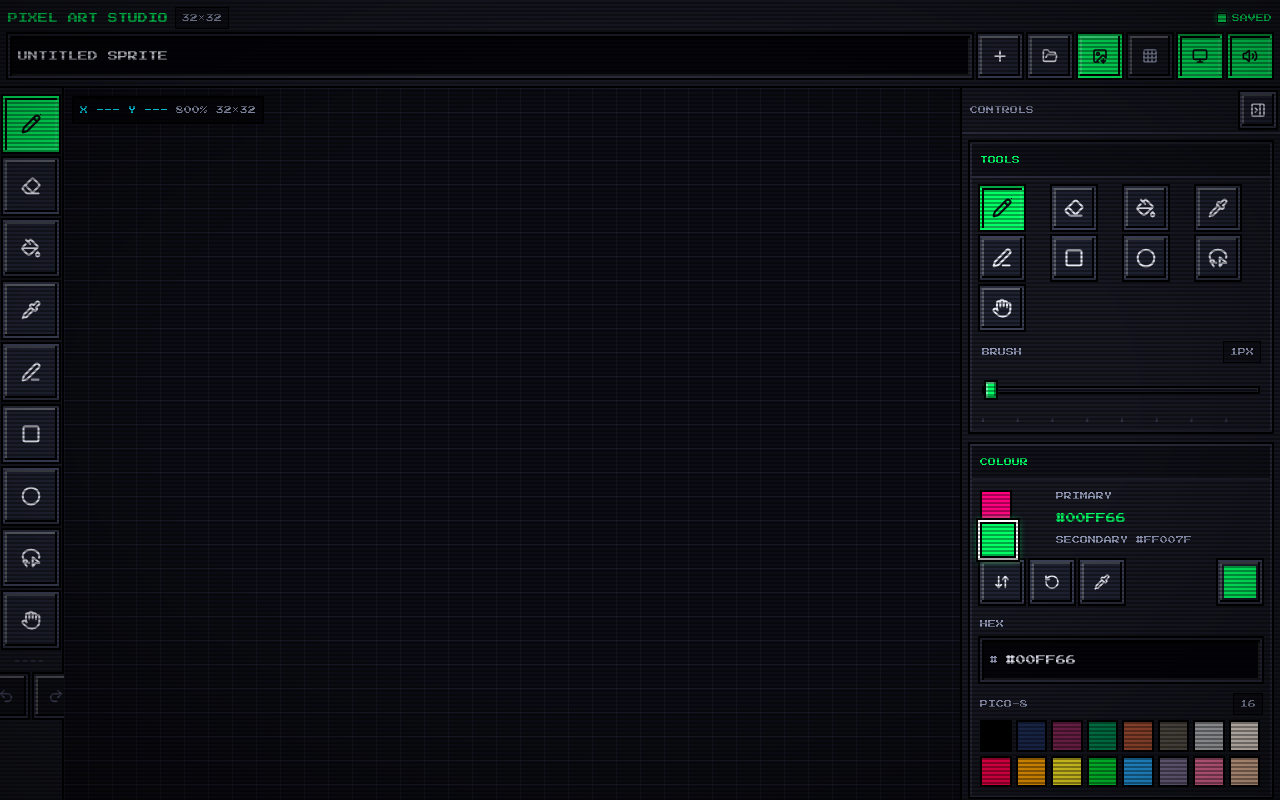
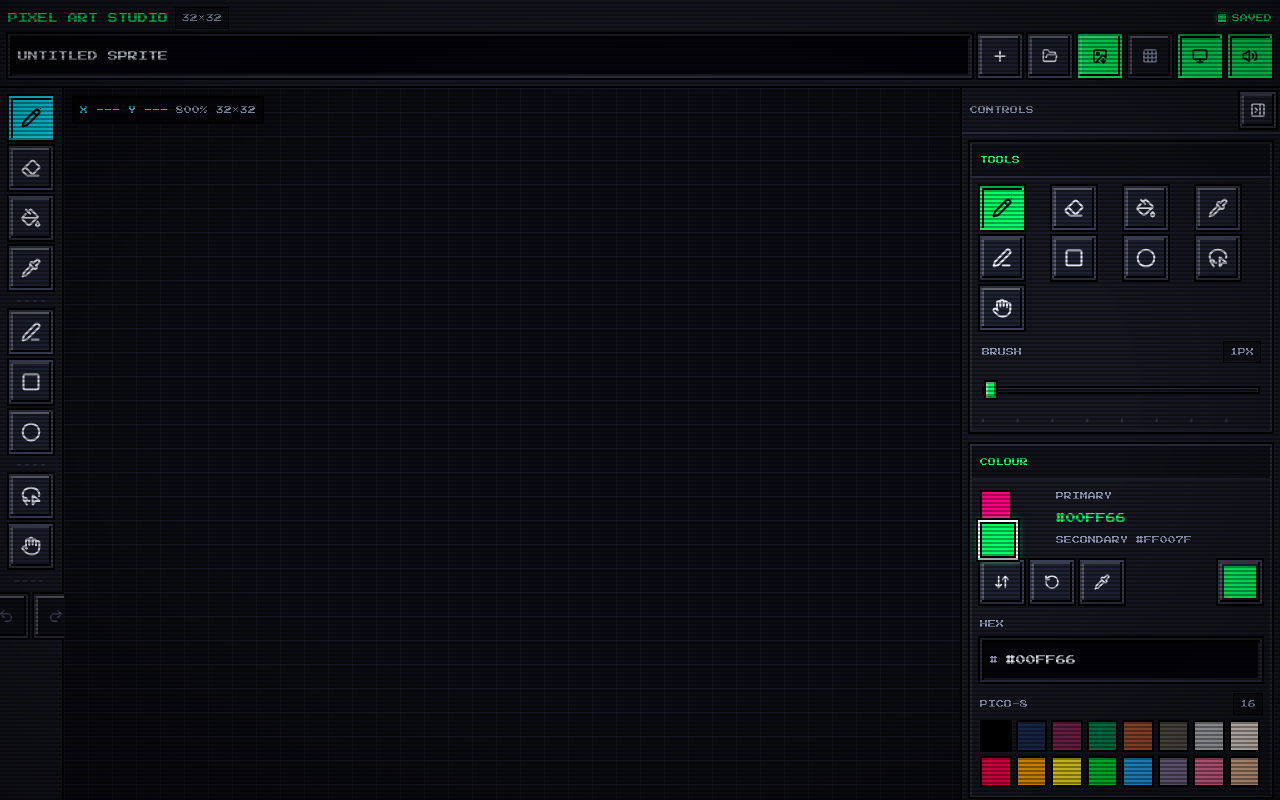
Before and after one commit to mmy-lana/pixel-art-studio, a React (Vite) app: page / in a window 1280 px wide. Built offline with nearby package versions, Linux system fonts and the light colour scheme.

Commit message:
style(ui): organize desktop tool rail into functional groups with clear active contrast

```diff
--- a/src/components/compound/ToolsetPanel.tsx
+++ b/src/components/compound/ToolsetPanel.tsx
@@ -41,11 +41,17 @@ const LAYOUT_CLASSES: Record<ToolsetLayout, string> = {
   carousel: 'flex flex-row items-center gap-1.5',
 };
 
-const CAP_SIZE_BY_LAYOUT: Record<ToolsetLayout, 'icon-lg' | 'icon' | 'icon'> = {
-  rail: 'icon-lg',
+const CAP_SIZE_BY_LAYOUT: Record<ToolsetLayout, 'icon' | 'icon' | 'icon'> = {
+  rail: 'icon',
   grid: 'icon',
   carousel: 'icon',
 };
+
+const TOOL_GROUPS: readonly (readonly ToolType[])[] = [
+  ['pencil', 'eraser', 'bucket', 'eyedropper'],
+  ['line', 'rectangle', 'circle'],
+  ['select', 'pan'],
+];
 
 /**
  * Tool selection module.
@@ -74,6 +80,55 @@ export function ToolsetPanel({
 
   return (
     <div className={cx('flex flex-col gap-3', className)}>
+      {layout === 'rail' ? (
+        <div className="flex flex-col items-center gap-2" role="group" aria-label="Drawing tools">
+          {TOOL_GROUPS.map((group, groupIndex) => (
+            <div key={`group-${groupIndex}`} className="flex flex-col items-center gap-1.5">
+              {groupIndex > 0 && <span aria-hidden="true" className="arcade-divider my-0.5 w-7" />}
+              {group.map((toolId) => {
+                const definition = tools.find((tool) => tool.id === toolId);
+                if (!definition) return null;
+                const Icon = definition.icon;
+                const isActive = definition.id === activeTool;
+
+                return (
+                  <ArcadeTooltip
+                    key={definition.id}
+                    label={`${definition.label} — ${definition.description}`}
+                    hotkey={definition.hotkey ?? undefined}
+                    placement="right"
+                  >
+                    <ArcadeButton
+                      size={CAP_SIZE_BY_LAYOUT[layout]}
+                      variant={isActive ? 'primary' : 'secondary'}
+                      active={isActive}
+                      aria-pressed={isActive}
+                      aria-label={`${definition.label} tool${definition.hotkey !== null ? ` (${definition.hotkey})` : ''}`}
+                      onClick={() => {
+                        onSelectTool(definition.id);
+                      }}
+                      className={cx(
+                        'relative transition-all',
+                        isActive && 'ring-2 ring-arcade-cyan shadow-[0_0_8px_rgba(0,255,102,0.6)]'
+                      )}
+                    >
+                      <span className="relative flex items-center justify-center">
+                        <Icon aria-hidden="true" className="h-5 w-5" strokeWidth={2.5} />
+                        {isActive && (
+                          <span
+                            aria-hidden="true"
+                            className="led led-green absolute -right-2 -top-2"
+                          />
+                        )}
+                      </span>
+                    </ArcadeButton>
+                  </ArcadeTooltip>
+                );
+              })}
+            </div>
+          ))}
+        </div>
+      ) : (
         <div className={LAYOUT_CLASSES[layout]} role="group" aria-label="Drawing tools">
           {tools.map((definition) => {
             const Icon = definition.icon;
@@ -84,7 +139,7 @@ export function ToolsetPanel({
                 key={definition.id}
                 label={`${definition.label} — ${definition.description}`}
                 hotkey={definition.hotkey ?? undefined}
-              placement={layout === 'rail' ? 'right' : 'top'}
+                placement="top"
               >
                 <ArcadeButton
                   size={CAP_SIZE_BY_LAYOUT[layout]}
@@ -112,6 +167,7 @@ export function ToolsetPanel({
             );
           })}
         </div>
+      )}
 
       {showBrushSize && (
         <div className="px-0.5">
```
Lines whose indentation alone changed are shown as unchanged.
